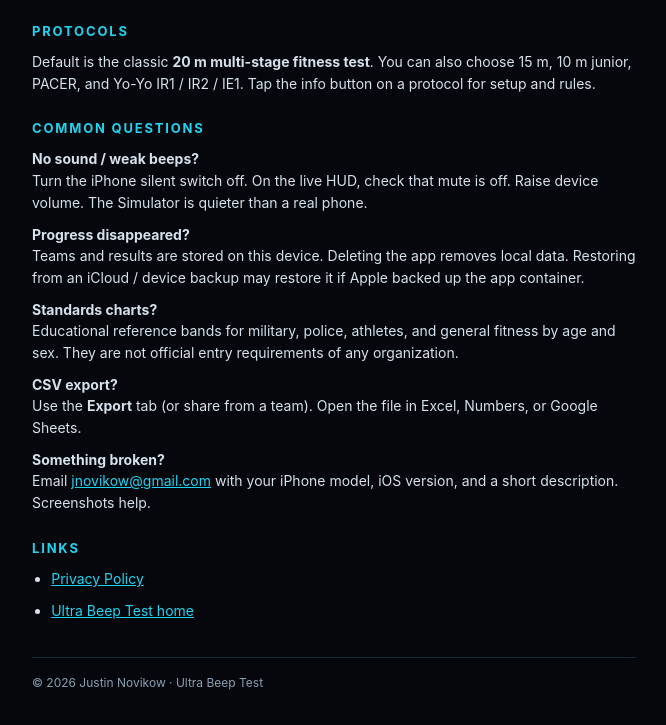
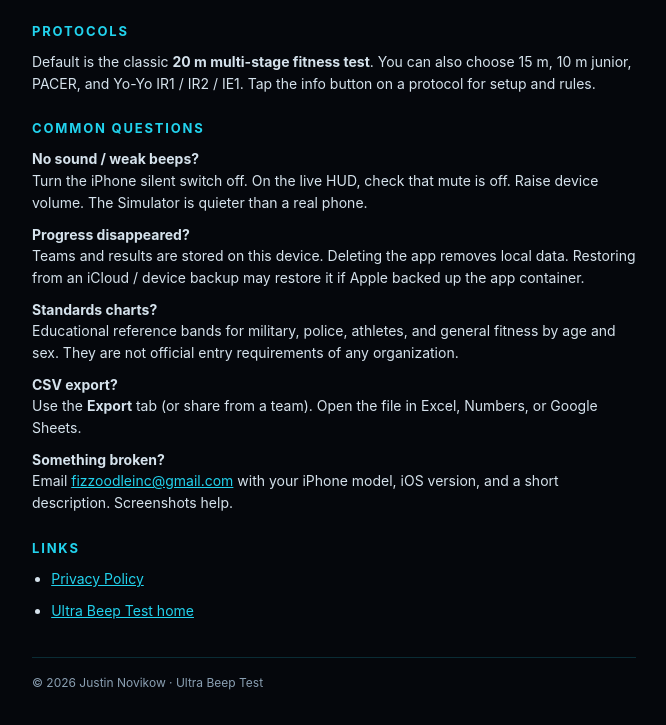
Before and after one commit to jnovikow-create/ultrabeeptest, a plain HTML site: page support.html in a window 1280 px wide. Shown: the part 554-1279 px from the top of the page, without its empty margins (306-972 px from the left). Drawn offline with Linux system fonts and the light colour scheme.

Commit message:
Update support.html

```diff
--- a/support.html
+++ b/support.html
@@ -58,7 +58,7 @@
 
   <p><strong>Something broken?</strong><br />
     Email
-    <a href="mailto:jnovikow@gmail.com?subject=Ultra%20Beep%20Test%20Bug">jnovikow@gmail.com</a>
+    <a href="mailto:fizzoodleinc@gmail.com?subject=Ultra%20Beep%20Test%20Bug">fizzoodleinc@gmail.com</a>
     with your iPhone model, iOS version, and a short description. Screenshots help.</p>
 
   <h2>Links</h2>
```
